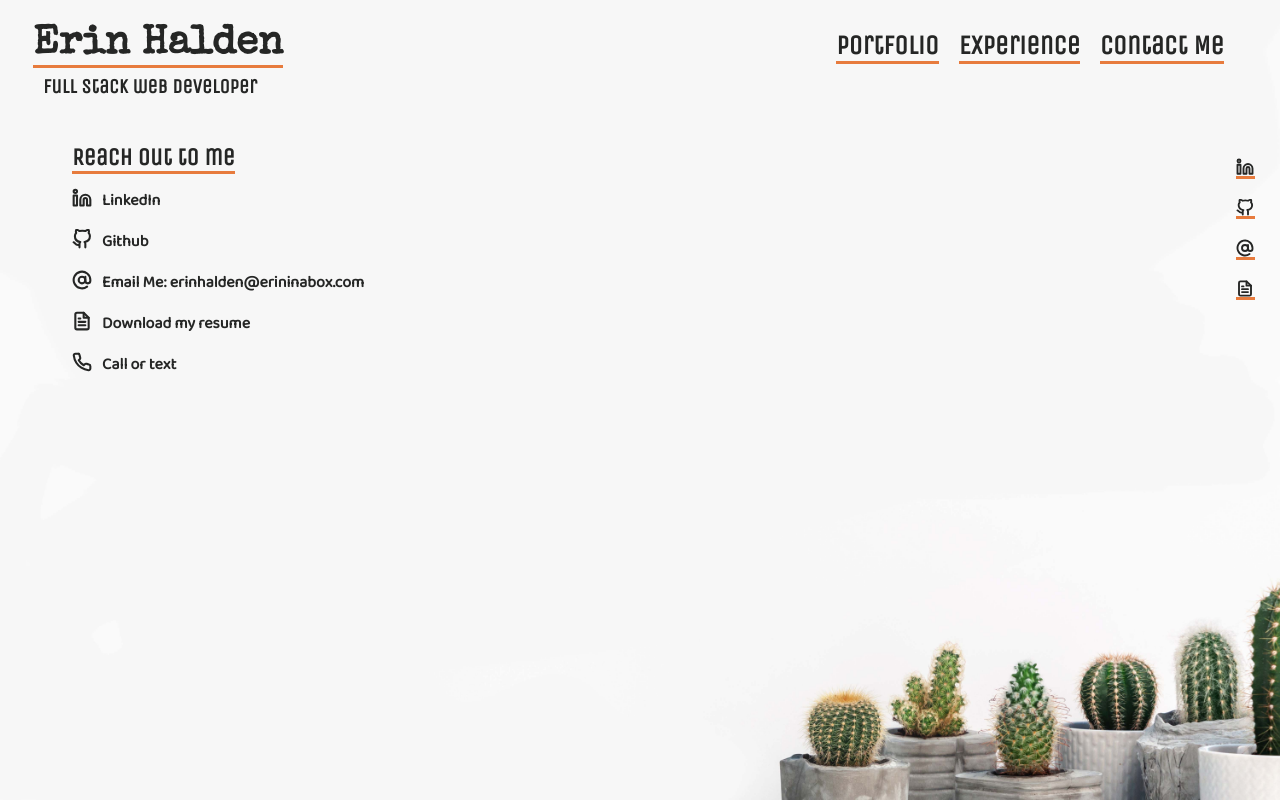
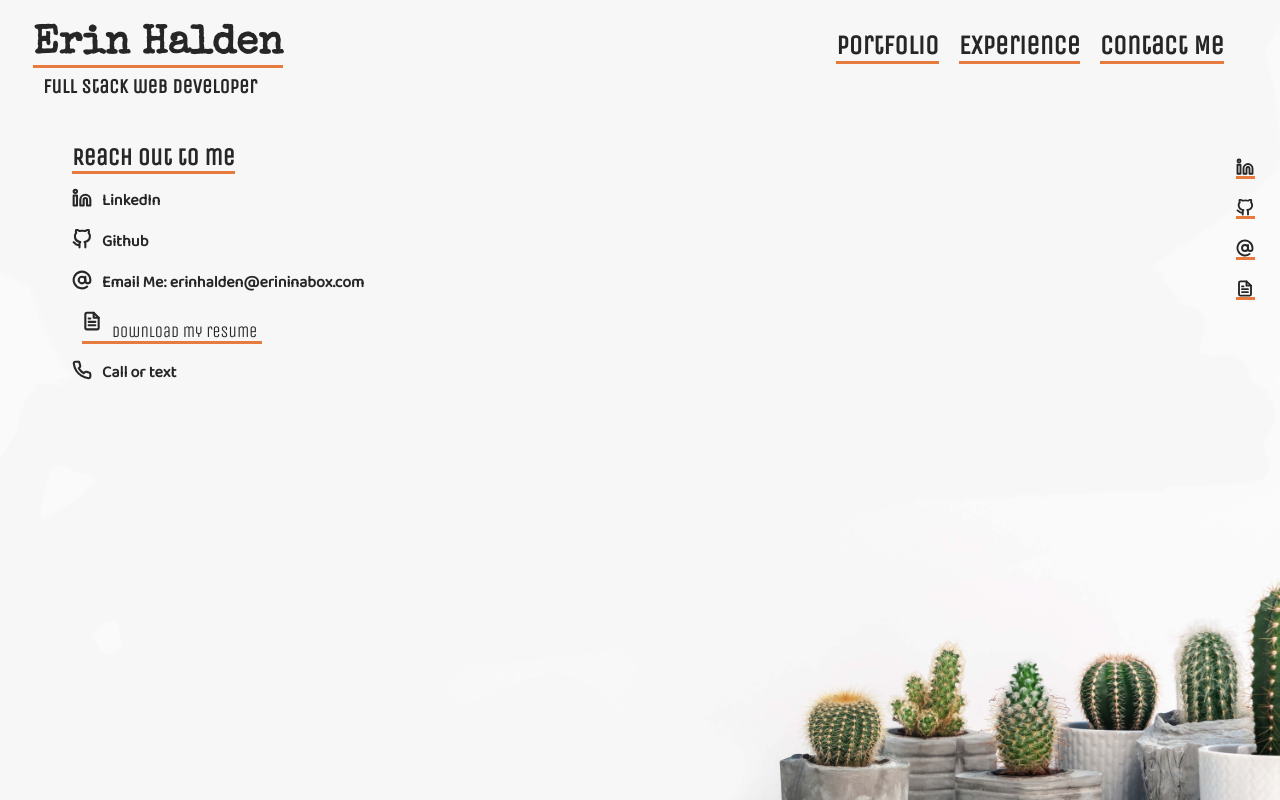
Before and after one commit to erininabox/portfolio-v1, a React (Create React App) app: page /contact in a window 1280 px wide. Built offline with nearby package versions, Linux system fonts and the light colour scheme; a web font is replaced by a local one.

Commit message:
updated link to resume

```diff
--- a/src/components/Contact.jsx
+++ b/src/components/Contact.jsx
@@ -3,8 +3,6 @@ import linkedinicon from "../img/icons/linkedin.svg";
 import githubicon from "../img/icons/github.svg";
 import resumeicon from "../img/icons/file-text.svg";
 import phoneicon from "../img/icons/phone.svg";
-import resume from "../files/Halden-Erin.pdf";
-import {Link} from "react-router-dom";
 
 function Contact() {
   return (
@@ -34,10 +32,10 @@ function Contact() {
         <img src={aticon} className="contact-icon" alt="Email me" />
         <span className="contact-text">Email Me: erinhalden@erininabox.com</span>
       </a>
-      <Link to={resume} className="contact-items" download>
+      <a href="https://1drv.ms/b/s!AiKEr1mskbPwidRrHjbAlU_fQb_e8A" className="link-list-items" download>
         <img src={resumeicon} className="contact-icon" alt="Resume file" />
         <span className="contact-text">Download my resume</span>
-      </Link>
+      </a>
       <a href="tel:+14158234794" className="contact-items" target="_blank" rel="noreferrer">
         <img src={phoneicon} className="contact-icon" alt="Phone number" />
         <span className="contact-text">Call or text</span>
--- a/src/components/Footer.jsx
+++ b/src/components/Footer.jsx
@@ -4,7 +4,7 @@ import linkedinicon from "../img/icons/linkedin.svg";
 import githubicon from "../img/icons/github.svg";
 import resumeicon from "../img/icons/file-text.svg";
 import {Link} from 'react-router-dom';
-import resume from '../files/Halden-Erin.pdf';
+
 
 function Footer() {
   return (
@@ -31,9 +31,9 @@ function Footer() {
         >
           <img src={aticon} className="icon" alt="Email me" />
         </a>
-        <Link to={resume} className="link-list-items" download>
+        <a href="https://1drv.ms/b/s!AiKEr1mskbPwidRrHjbAlU_fQb_e8A" className="link-list-items" download>
           <img src={resumeicon} className="icon" alt="Resume file" />
-        </Link>
+        </a>
       </span>
     </footer>
   );
```
